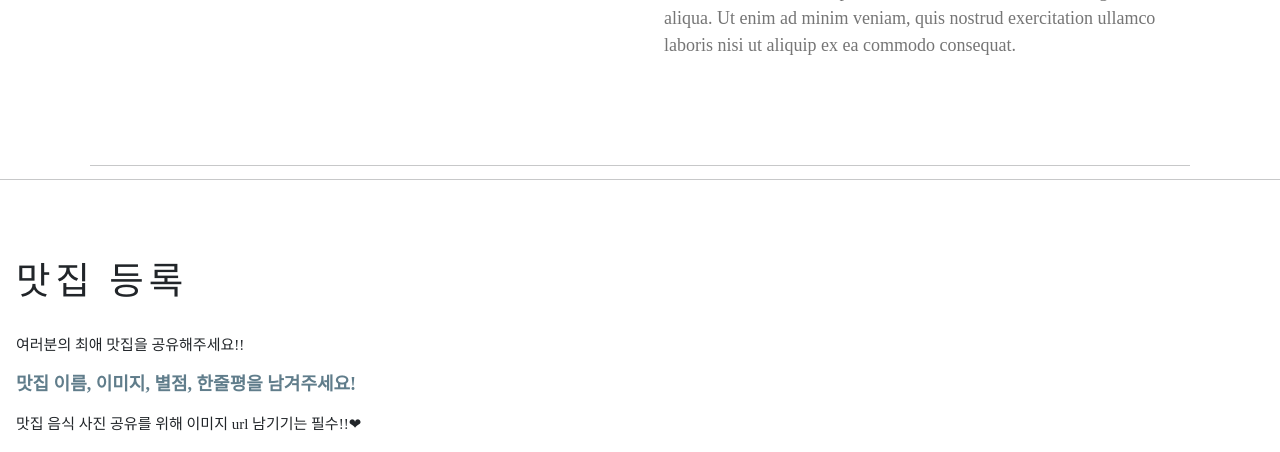
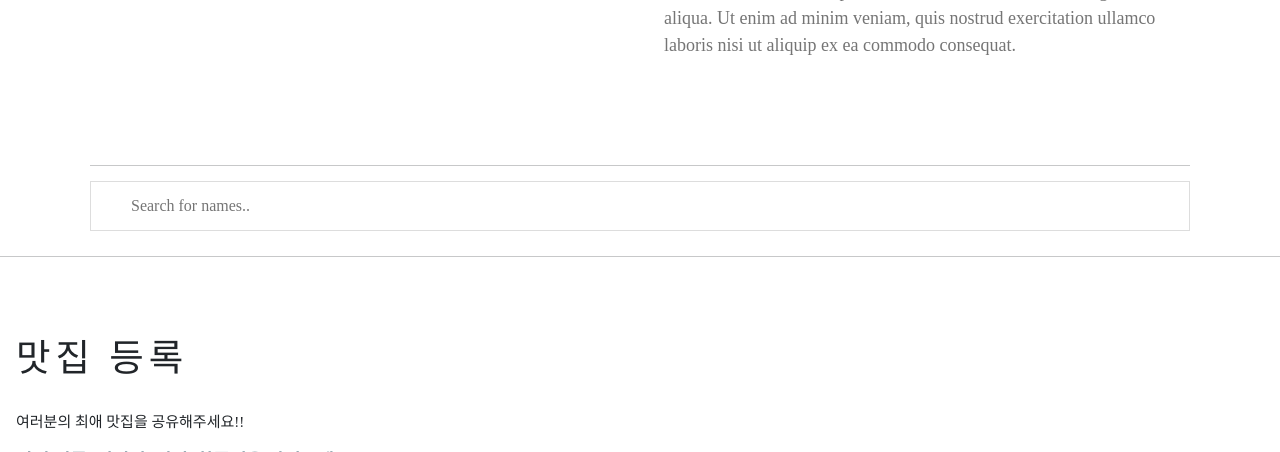
Before and after one commit to juninkorea95/-, a Flask app: page / in a window 1280 px wide. Shown: the part 1421-1873 px from the top of the page. Run offline with Flask 2, Linux system fonts and the light colour scheme; data that the repository does not hold is empty; some libraries are stand-ins or nearby versions.

Commit message:
feat : num 주석 제거 feat : 검색 기능 추가

```diff
--- a/app.py
+++ b/app.py
@@ -19,11 +19,11 @@ def food_post():
     star_receive = request.form['star_give']
     comment_receive = request.form['comment_give']
 
-    # food_list = list(db.foodie.find({}, {'_id': False}))
-    # count = len(food_list) + 1
+    food_list = list(db.foodie.find({}, {'_id': False}))
+    count = len(food_list) + 1
 
     doc = {
-        # 'num': count,
+        'num': count,
         'name': name_receive,
         'url': url_receive,
         'star': star_receive,
@@ -42,6 +42,7 @@ def food_post():
 @app.route("/food", methods=["GET"])
 def food_get():
     food_list = list(db.foodie.find({}, {'_id': False}))
+    food_list.reverse()
     return jsonify({'foods': food_list})
 
 if __name__ == '__main__':
--- a/templates/index.html
+++ b/templates/index.html
@@ -11,6 +11,7 @@
     <script src="https://cdn.jsdelivr.net/npm/bootstrap@5.0.2/dist/js/bootstrap.bundle.min.js"
             integrity="sha384-MrcW6ZMFYlzcLA8Nl+NtUVF0sA7MsXsP1UyJoMp4YLEuNSfAP+JcXn/tWtIaxVXM"
             crossorigin="anonymous"></script>
+    <link rel="stylesheet" href="https://cdnjs.cloudflare.com/ajax/libs/font-awesome/6.1.1/css/all.min.css" integrity="sha512-KfkfwYDsLkIlwQp6LFnl8zNdLGxu9YAA1QvwINks4PhcElQSvqcyVLLD9aMhXd13uQjoXtEKNosOWaZqXgel0g==" crossorigin="anonymous" referrerpolicy="no-referrer" />
     <style>
         body {
             font-family: "Times New Roman", Georgia, Serif;
@@ -25,6 +26,19 @@
             width: 95%;
             max-width: 1200px;
         }
+
+        ul {
+            list-style: none;
+        }
+
+        .myInput {
+            width: 100%;
+            font-size: 16px;
+            padding: 12px 20px 12px 40px;
+            border: 1px solid #ddd;
+            margin-bottom: 12px;
+        }
+
     </style>
     <script>
     $(document).ready(function () {
@@ -43,11 +57,14 @@
                         let url = rows[i]['url']
                         let star = rows[i]['star']
                         let comment = rows[i]['comment']
-                        // let num = rows[i]['num']
+                        let num = rows[i]['num']
 
                         let star_img = '⭐'.repeat(star)
 
-                let temp_html = `<div class="col">
+                let temp_html = `
+<li>
+<a href="#">
+                <div class="col">
                     <div class="card h-100">
                         <img src="${url}"
                             class="card-img-top">
@@ -57,7 +74,8 @@
                                 <p class="mycomment">${comment}</p>
                             </div>
                     </div>
-                </div>`
+                </div></a>
+</li>`
 
                 $('#cards-box').append(temp_html)
                     }
@@ -90,7 +108,25 @@
             $('#contact').show()
         }
 
+        function myFunction() {
+            // Declare variables
+            var input, filter, ul, li, a, i, txtValue;
+            input = document.getElementById('myInput');
+            filter = input.value.toUpperCase();
+            ul = document.getElementById("cards-box");
+            li = ul.getElementsByTagName('li');
 
+            // Loop through all list items, and hide those who don't match the search query
+            for (i = 0; i < li.length; i++) {
+                a = li[i].getElementsByTagName("a")[0];
+                txtValue = a.textContent || a.innerText;
+                if (txtValue.toUpperCase().indexOf(filter) > -1) {
+                    li[i].style.display = "";
+                } else {
+                    li[i].style.display = "none";
+                }
+            }
+        }
     </script>
 </head>
 <body>
@@ -144,14 +180,20 @@
     <hr>
 
     <!-- Menu Section -->
-      <div class="mycards">
-        <div class="row row-cols-1 row-cols-md-4 g-4" id="cards-box">
-        </div>
-    </div>
+    <div>
+       <input type="text" id="myInput" class="myInput" onkeyup="myFunction()" placeholder="Search for names..">
     </div>
 
+    <div class="mycards">
+        <ul>
+            <div class="row row-cols-1 row-cols-md-4 g-4" id="cards-box">
+            </div>
+        </ul>
+    </div>
+</div>
 
-    <hr>
+
+<hr>
 
     <!-- Contact Section -->
     <div class="w3-container w3-padding-64" id="contact">
```
